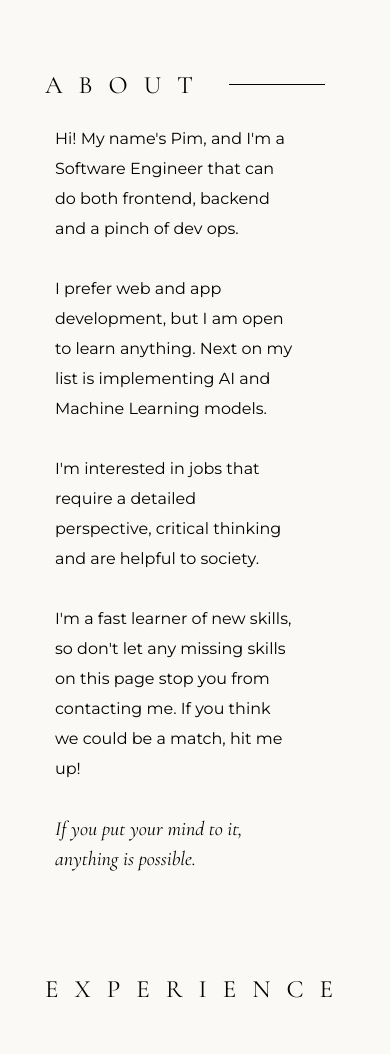
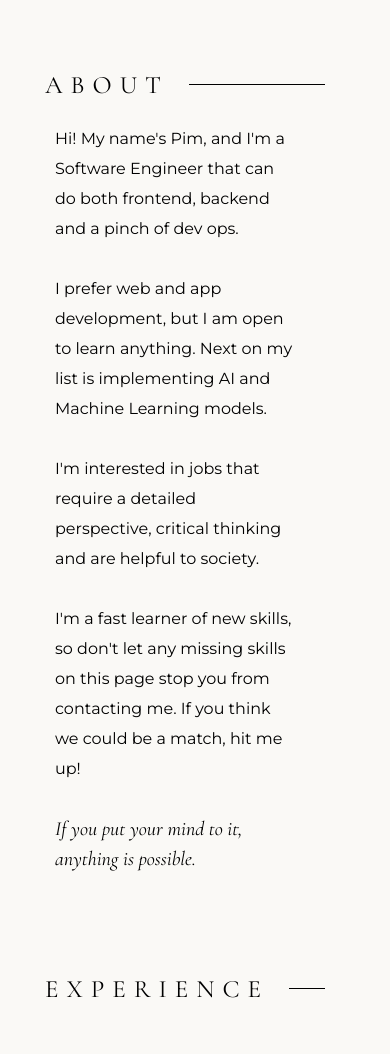
Before and after one commit to pimhopmans/website, a React (Vite) app: page / in a window 390 px wide. Shown: the part 650-1704 px from the top of the page. Built offline with nearby package versions, Linux system fonts and the light colour scheme.

Commit message:
Reduce letter spacing so the section titles fit on mobile

```diff
--- a/src/components/About.tsx
+++ b/src/components/About.tsx
@@ -51,7 +51,7 @@ const Title = styled.div`
   font-family: "CormorantGaramond-Regular";
   font-size: 25px;
   text-transform: uppercase;
-  letter-spacing: 1rem;
+  letter-spacing: 0.5rem;
   margin-bottom: 24px;
 `;
 const Divider = styled.div`
--- a/src/components/Education.tsx
+++ b/src/components/Education.tsx
@@ -38,7 +38,7 @@ const Title = styled.div`
   font-family: "CormorantGaramond-Regular";
   font-size: 25px;
   text-transform: uppercase;
-  letter-spacing: 1rem;
+  letter-spacing: 0.5rem;
   margin-bottom: 24px;
 `;
 const Divider = styled.div`
--- a/src/components/Experience.tsx
+++ b/src/components/Experience.tsx
@@ -42,7 +42,7 @@ const Title = styled.div`
   font-family: "CormorantGaramond-Regular";
   font-size: 25px;
   text-transform: uppercase;
-  letter-spacing: 1rem;
+  letter-spacing: 0.5rem;
   margin-bottom: 24px;
 `;
 const Divider = styled.div`
--- a/src/components/Skills.tsx
+++ b/src/components/Skills.tsx
@@ -79,7 +79,7 @@ const Title = styled.div`
   font-family: "CormorantGaramond-Regular";
   font-size: 25px;
   text-transform: uppercase;
-  letter-spacing: 1rem;
+  letter-spacing: 0.5rem;
   margin-bottom: 36px;
 `;
 const Divider = styled.div`
```
